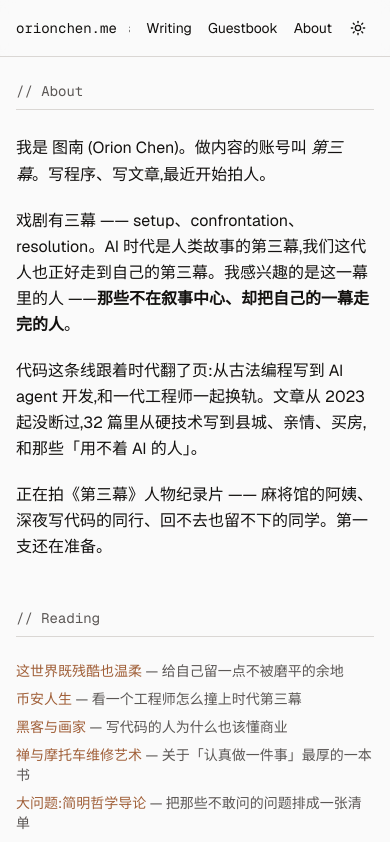
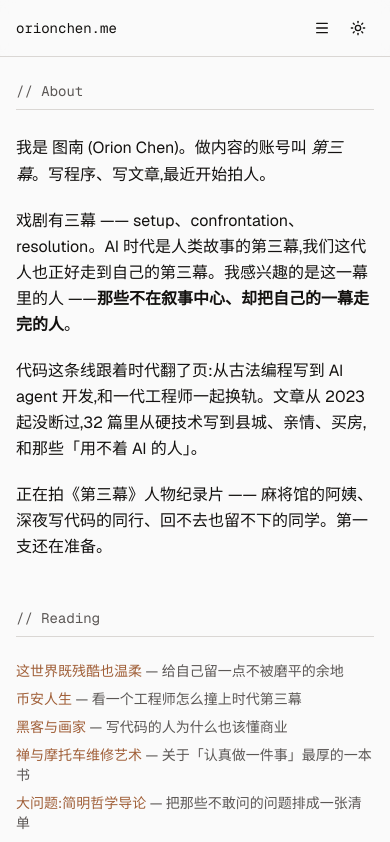
Before and after one commit to huccct/orionchen.me, a Next.js app: page /about in a window 390 px wide. Shown: the top 842 px of the page. Built offline with nearby package versions, Linux system fonts and the light colour scheme.

Commit message:
Refine mobile header navigation drawer

```diff
--- a/src/components/site-header.tsx
+++ b/src/components/site-header.tsx
@@ -1,4 +1,9 @@
+'use client'
+
 import Link from 'next/link'
+import { useState } from 'react'
+import { MenuIcon } from 'lucide-react'
+import { Drawer } from '@base-ui/react/drawer'
 import { ThemeToggle } from './theme-toggle'
 
 const NAV = [
@@ -23,23 +28,63 @@ const NAV = [
 export function SiteHeader() {
   return (
     <header className="border-border bg-background/85 sticky top-0 z-10 border-b backdrop-blur">
-      <div className="mx-auto flex max-w-5xl flex-wrap items-center justify-between gap-x-4 gap-y-3 px-4 py-3 sm:flex-nowrap sm:px-6 md:px-8 md:py-4">
+      <div className="mx-auto flex max-w-5xl items-center justify-between gap-4 px-4 py-3 sm:px-6 md:px-8 md:py-4">
         <Link href="/" className="hover:text-accent shrink-0 font-mono text-sm">
           orionchen.me
         </Link>
-        <nav className="-mx-1 flex max-w-full min-w-0 flex-1 items-center justify-end gap-1 overflow-x-auto px-1 text-sm sm:mx-0 sm:flex-none sm:gap-3 sm:overflow-visible sm:px-0 md:gap-6">
+        <div className="flex items-center gap-1 sm:gap-3">
+          <div className="sm:hidden">
+            <MobileNav />
+          </div>
+          <nav className="hidden items-center gap-3 text-sm sm:flex md:gap-6">
+            {NAV.map((item) => (
+              <Link key={item.href} href={item.href} className="hover:text-accent">
+                {item.label}
+              </Link>
+            ))}
+          </nav>
+          <ThemeToggle />
+        </div>
+      </div>
+    </header>
+  )
+}
+
+function MobileNav() {
+  const [open, setOpen] = useState(false)
+
+  return (
+    <Drawer.Root open={open} onOpenChange={setOpen}>
+      <Drawer.Trigger
+        className="hover:bg-muted hover:text-foreground inline-flex size-8 items-center justify-center rounded-md transition-colors"
+        aria-label="Open navigation"
+      >
+        <MenuIcon className="size-4" />
+      </Drawer.Trigger>
+      <Drawer.Portal>
+        <Drawer.Backdrop className="fixed inset-0 z-40 bg-black/25 backdrop-blur-[1px]" />
+        <Drawer.Viewport className="fixed inset-x-0 bottom-0 z-50 outline-none">
+          <Drawer.Popup className="translate-y-0 outline-none">
+            <Drawer.Content className="border-border bg-popover rounded-t-2xl border-t shadow-2xl">
+              <div className="flex justify-center py-3">
+                <span className="bg-muted-foreground/30 block h-1 w-10 rounded-full" />
+              </div>
+              <nav className="flex flex-col px-2 pb-3 text-sm">
                 {NAV.map((item) => (
                   <Link
                     key={item.href}
                     href={item.href}
-              className="hover:text-accent shrink-0 rounded-sm px-1.5 py-1 sm:px-0"
+                    onClick={() => setOpen(false)}
+                    className="hover:bg-muted hover:text-foreground rounded-lg px-4 py-3"
                   >
                     {item.label}
                   </Link>
                 ))}
-          <ThemeToggle />
               </nav>
-      </div>
-    </header>
+            </Drawer.Content>
+          </Drawer.Popup>
+        </Drawer.Viewport>
+      </Drawer.Portal>
+    </Drawer.Root>
   )
 }
```
Lines whose indentation alone changed are shown as unchanged.
